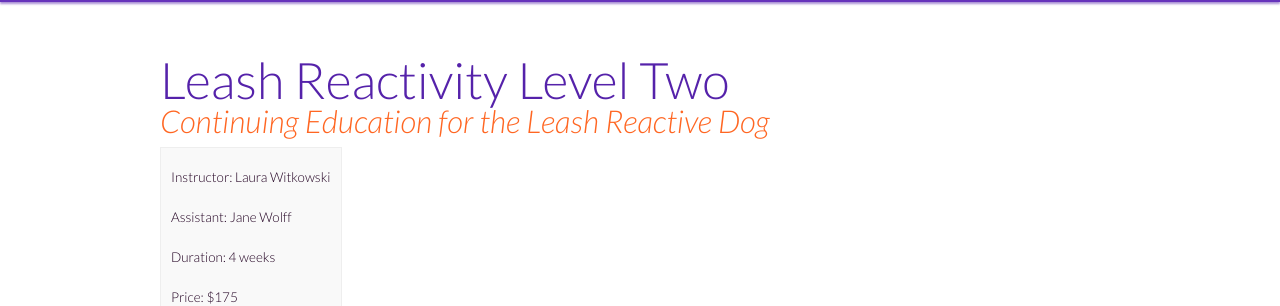
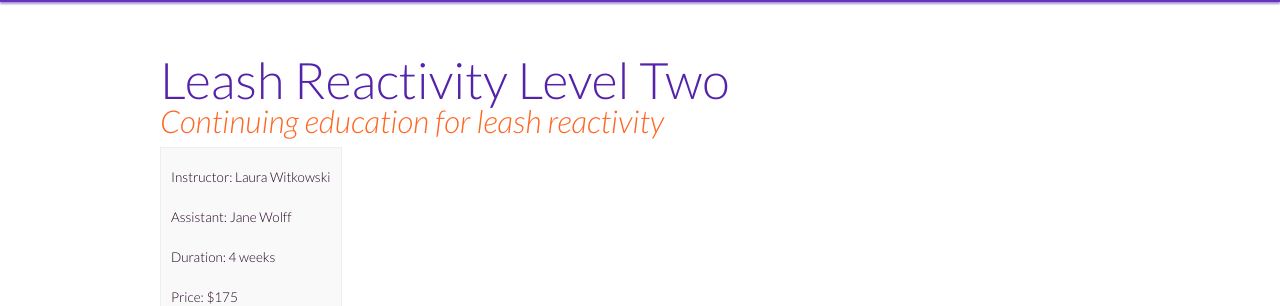
Before and after one commit to fidodogtraining/fidodogtraining.github.io, a Jekyll site: the page built from _classes/leash-reactivity-two.md, in a window 1280 px wide. Shown: the part 177-483 px from the top of the page. Built offline with Jekyll 4.4.1, drawn with Linux system fonts in a browser that asks for light colours.

Commit message:
Update leash-reactivity-two.md

```diff
--- a/_classes/leash-reactivity-two.md
+++ b/_classes/leash-reactivity-two.md
@@ -1,7 +1,7 @@
 ---
 weight: 7
 title: Leash Reactivity Level Two
-tagline: "Continuing Education for the Leash Reactive Dog"
+tagline: "Continuing education for leash reactivity"
 trainer: Laura Witkowski
 assistant: Jane Wolff
 duration: "4 weeks"
```
